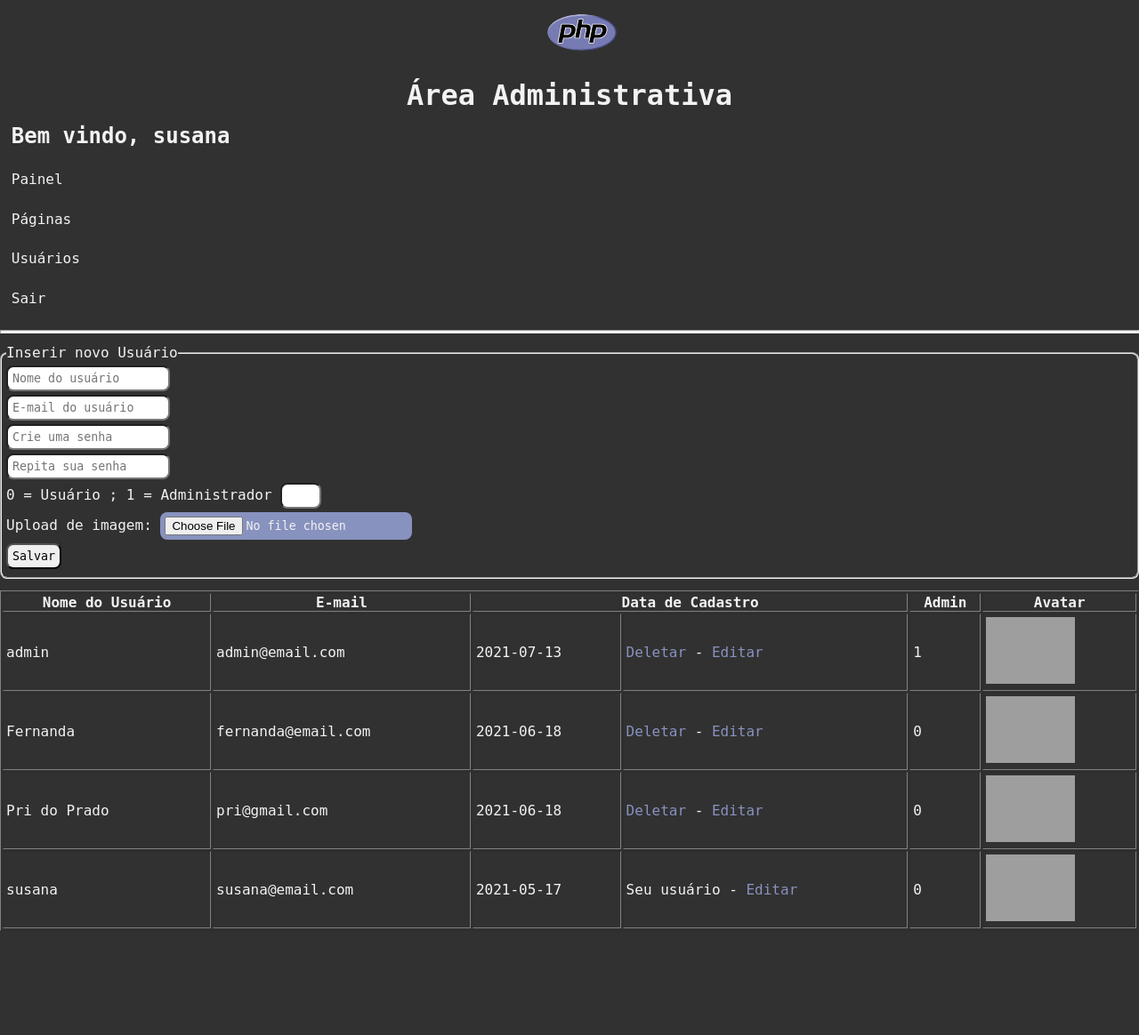
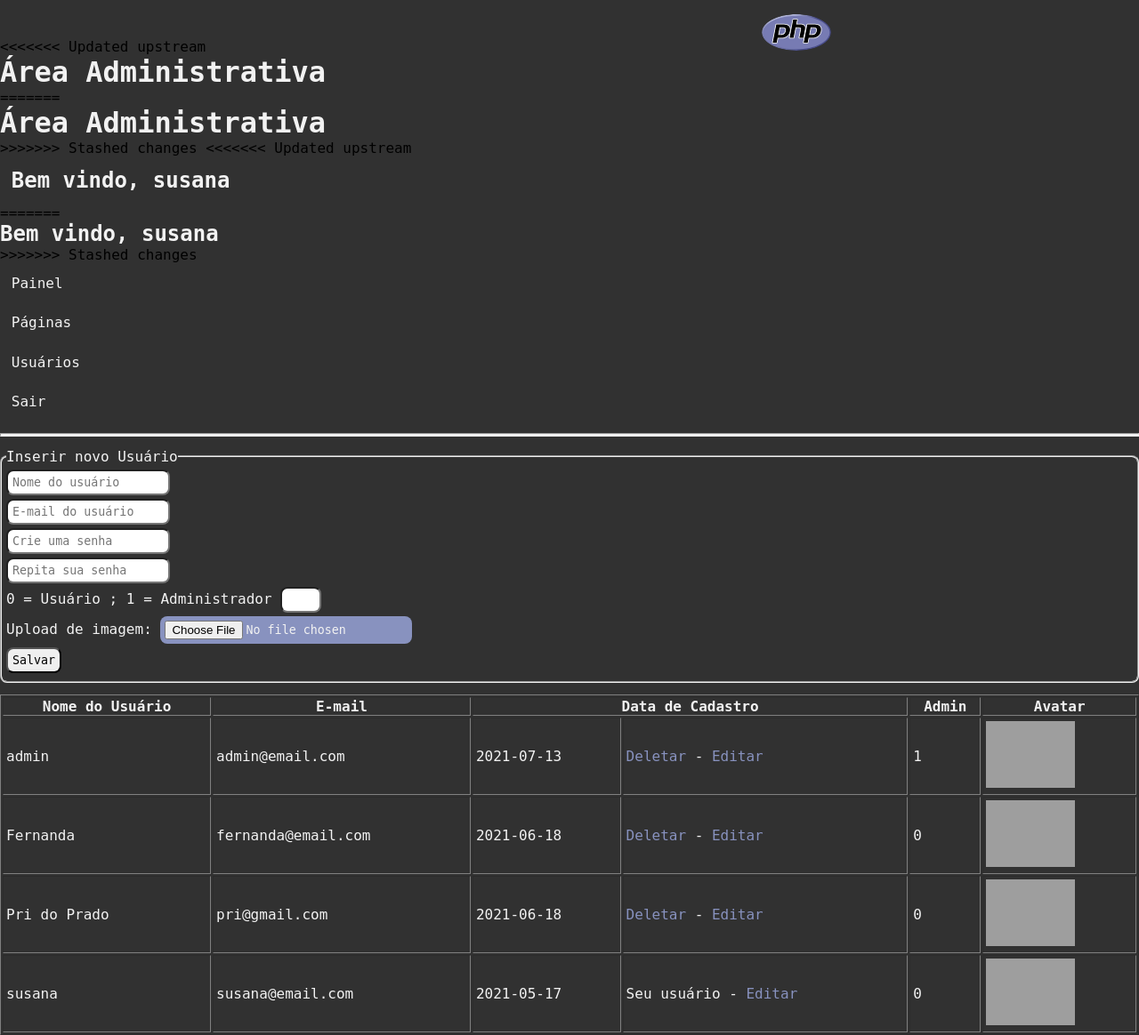
Before and after one commit to Azenha/PHP, a PHP site: page /admin/usuarios.php in a window 1280 px wide. Shown: the whole page at 89% size. Before the commit the page ends 1047 px from the top, so only its background shows below. Run offline with PHP 8.4, Linux system fonts and the light colour scheme; a user stored in the database is signed in; data comes from the database, SQL or seed files in the repository; data that the repository does not hold is empty; grey boxes are pictures that could not be loaded.

Commit message:
mudanças no css
css

```diff
--- a/admin/css/admin.css
+++ b/admin/css/admin.css
@@ -21,8 +21,6 @@
     margin-bottom: 2%;
 
 }
-
-h1{text-align: center}
 
 .form-login{
     max-width: 250px;
--- a/admin/css/usuarios.css
+++ b/admin/css/usuarios.css
@@ -1,5 +1,6 @@
 .admtitle {
     color:#F2F2F2;
+<<<<<<< Updated upstream
     margin-top: 2%;
 }
 
@@ -78,4 +79,6 @@
 
 .tabelasadmin td {
     padding: 3px;
+=======
+>>>>>>> Stashed changes
 }
--- a/admin/index.php
+++ b/admin/index.php
@@ -4,9 +4,13 @@
 <!DOCTYPE html>
 <html>
 <head>
+<<<<<<< Updated upstream
 <link rel="stylesheet" type="text/css" href="css/admin.css">
 <link rel="stylesheet" type="text/css" href="css/usuarios.css">
 <link rel="stylesheet" type="text/css" href="css/paginas.css">
+=======
+	<link rel="stylesheet" type="text/css" href="css/admin.css">
+>>>>>>> Stashed changes
 	<title class="tituloPainel"> Painel ADMIN</title>
 
 </head>
--- a/admin/usuarios.php
+++ b/admin/usuarios.php
@@ -8,14 +8,22 @@
 	<title>Painel ADMIN</title>
 </head>
 <body>
+<<<<<<< Updated upstream
 <img src="css/phplogo.svg" alt="logotipo PHP" class="logo" />
 	<h1 class='admtitle'>Área Administrativa</h1>
+=======
+	<h1 class='admtitle'> Área Administrativa </h1>
+>>>>>>> Stashed changes
 	<?php
 		$tabela = "usuarios";
 		$where = "id = ".$_SESSION['id'];
 		$userLogado = resultado($conexao, $tabela, $where);
 	?>
+<<<<<<< Updated upstream
 	<h2 class='admsecondtitle'>Bem vindo, <?php echo $userLogado['nome']; ?></h2>
+=======
+	<h2 class='admtitle'>Bem vindo, <?php echo $userLogado['nome']; ?></h2>
+>>>>>>> Stashed changes
 
 	<?php include "template/menu.php"; ?>
 
```
Also changed, not shown: admin/imagens/avatar/logo.png (added).
